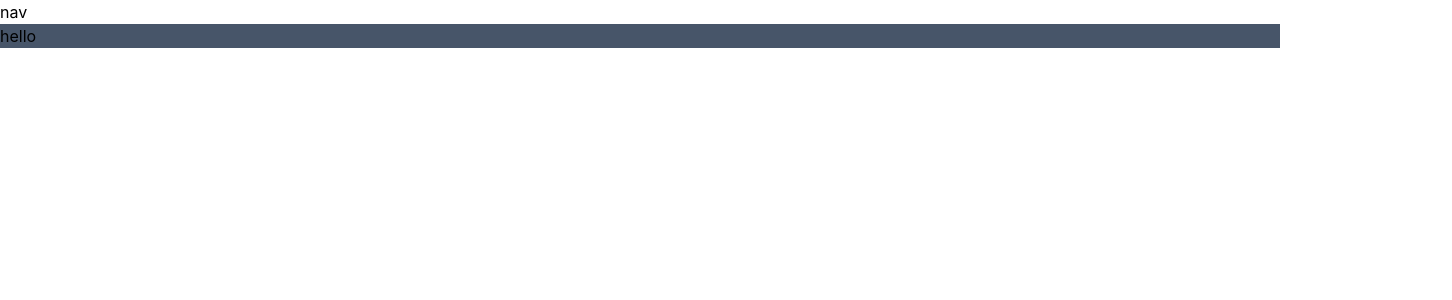
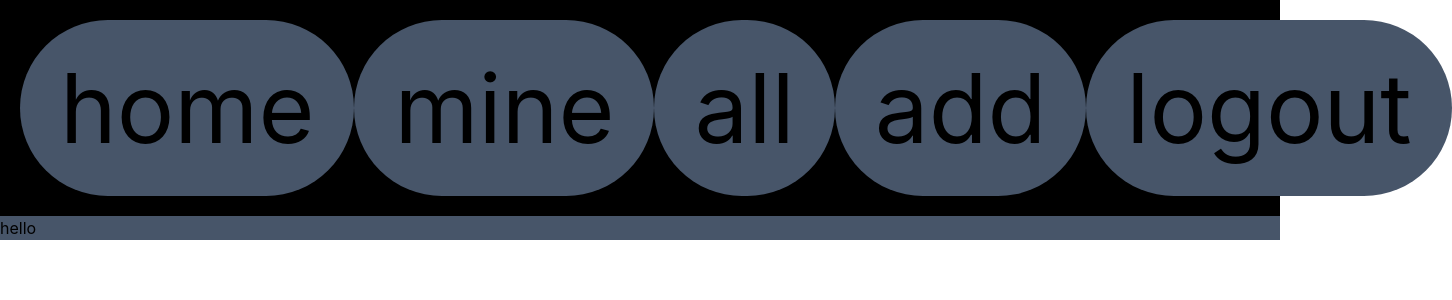
Before and after one commit to samuelhmurray/rally-client, a React (Create React App) app: page /all in a window 1280 px wide. Shown: the top 300 px of the page, 1452 px wide, since content can reach past the window. Built offline with nearby package versions, Linux system fonts and the light colour scheme.

Commit message:
adding links and btns

```diff
--- a/src/components/nav/Nav.tsx
+++ b/src/components/nav/Nav.tsx
@@ -1,7 +1,63 @@
-import React from 'react'
+import React from "react";
+import { Link } from "react-router-dom";
 
 export const Nav = () => {
   return (
-    <div>nav</div>
-  )
-}
+    <nav className=" sticky top-0 left-0 right-0 bg-black p-5">
+      <div className="mr-8">
+        <div className="flex">
+          <Link to="/">
+            <button className="flex items-center hover:rounded-2xl text-8xl p-10 rounded-full bg-slate-600">
+             home
+                <path
+                  strokeLinecap="round"
+                  strokeLinejoin="round"
+                  d="m2.25 12 8.954-8.955c.44-.439 1.152-.439 1.591 0L21.75 12M4.5 9.75v10.125c0 .621.504 1.125 1.125 1.125H9.75v-4.875c0-.621.504-1.125 1.125-1.125h2.25c.621 0 1.125.504 1.125 1.125V21h4.125c.621 0 1.125-.504 1.125-1.125V9.75M8.25 21h8.25"
+                />
+            </button>
+          </Link>{" "}
+          <Link to="/mine">
+            <button className="flex items-center hover:rounded-2xl text-8xl p-10 rounded-full bg-slate-600">
+             mine
+                <path
+                  strokeLinecap="round"
+                  strokeLinejoin="round"
+                  d="m2.25 12 8.954-8.955c.44-.439 1.152-.439 1.591 0L21.75 12M4.5 9.75v10.125c0 .621.504 1.125 1.125 1.125H9.75v-4.875c0-.621.504-1.125 1.125-1.125h2.25c.621 0 1.125.504 1.125 1.125V21h4.125c.621 0 1.125-.504 1.125-1.125V9.75M8.25 21h8.25"
+                />
+            </button>
+          </Link>{" "}
+          <Link to="/all">
+            <button className="flex items-center hover:rounded-2xl text-8xl p-10 rounded-full bg-slate-600">
+             all
+                <path
+                  strokeLinecap="round"
+                  strokeLinejoin="round"
+                  d="m2.25 12 8.954-8.955c.44-.439 1.152-.439 1.591 0L21.75 12M4.5 9.75v10.125c0 .621.504 1.125 1.125 1.125H9.75v-4.875c0-.621.504-1.125 1.125-1.125h2.25c.621 0 1.125.504 1.125 1.125V21h4.125c.621 0 1.125-.504 1.125-1.125V9.75M8.25 21h8.25"
+                />
+            </button>
+          </Link>{" "}
+          <Link to="/add">
+            <button className="flex items-center hover:rounded-2xl text-8xl p-10 rounded-full bg-slate-600">
+             add
+                <path
+                  strokeLinecap="round"
+                  strokeLinejoin="round"
+                  d="m2.25 12 8.954-8.955c.44-.439 1.152-.439 1.591 0L21.75 12M4.5 9.75v10.125c0 .621.504 1.125 1.125 1.125H9.75v-4.875c0-.621.504-1.125 1.125-1.125h2.25c.621 0 1.125.504 1.125 1.125V21h4.125c.621 0 1.125-.504 1.125-1.125V9.75M8.25 21h8.25"
+                />
+            </button>
+          </Link>{" "}
+          <Link to="/login">
+            <button className="flex items-center hover:rounded-2xl text-8xl p-10 rounded-full bg-slate-600">
+             logout
+                <path
+                  strokeLinecap="round"
+                  strokeLinejoin="round"
+                  d="m2.25 12 8.954-8.955c.44-.439 1.152-.439 1.591 0L21.75 12M4.5 9.75v10.125c0 .621.504 1.125 1.125 1.125H9.75v-4.875c0-.621.504-1.125 1.125-1.125h2.25c.621 0 1.125.504 1.125 1.125V21h4.125c.621 0 1.125-.504 1.125-1.125V9.75M8.25 21h8.25"
+                />
+            </button>
+          </Link>{" "}
+        </div>
+      </div>
+    </nav>
+  );
+};
```
